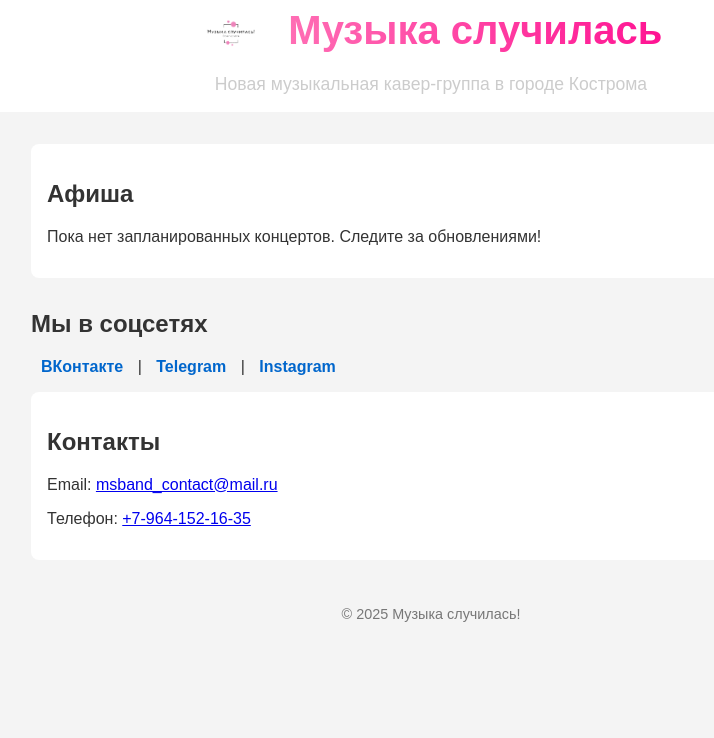
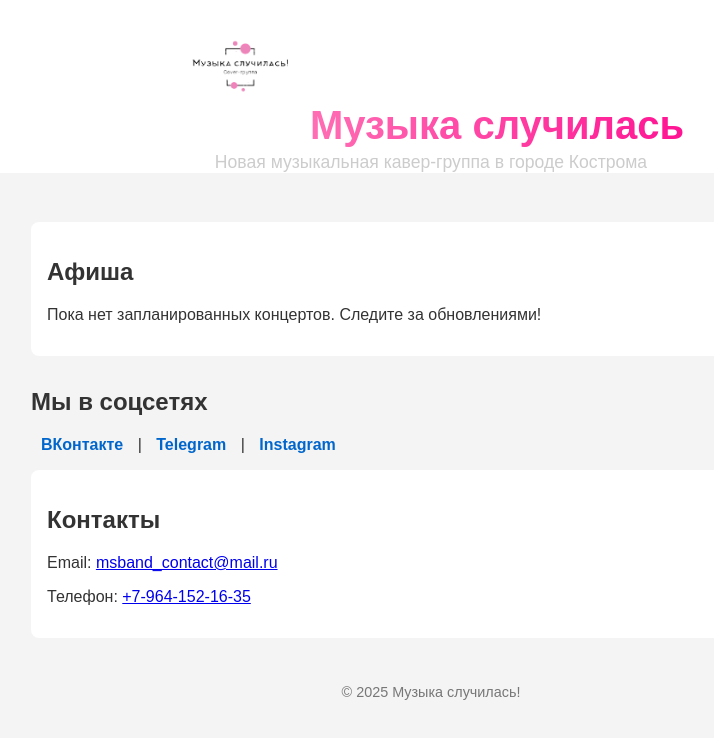
Before and after one commit to NiceLife44/MSBAND, a plain HTML site: page index.html in a window 1280 px wide. Shown: the whole page, without its empty margins (209-923 px from the left). Drawn offline with Linux system fonts and the light colour scheme.

Commit message:
Update index.html

```diff
--- a/index.html
+++ b/index.html
@@ -11,21 +11,16 @@
   color: #222
   padding: 2em 1em;
   text-align: center;
-  display: flex;
-  align-items: center;
-  justify-content: center;
-  flex-wrap: wrap;
-  gap: 10px;
+  display: block; /* отключаем флекс */
 }
 header h1 {
   background: linear-gradient(90deg, #ff6eb4, #ff1493);
   -webkit-background-clip: text;
   -webkit-text-fill-color: transparent;
-  margin: 0;
+  margin: 0.3em 0 0 0 ;
   font-size: 2.5em;
 }
 header p {
-  width: 100%;
   margin-top: 0.2em;
   font-size: 1.1em;
   color: #ccc;
@@ -41,7 +36,7 @@ header p {
 <body>
 
 <header>
-  <img src="Лого (demo обрез).png" alt="Логотип Музыка случилась" style="height:60px; vertical-align: middle; margin-right: 15px;">
+  <img src="Лого (demo обрез).png" alt="Логотип Музыка случилась" style="height:120px; margin-bottom: 10px;">
   <h1 style="display: inline-block; vertical-align: middle; margin: 0;">
     Музыка случилась
   </h1>
```
